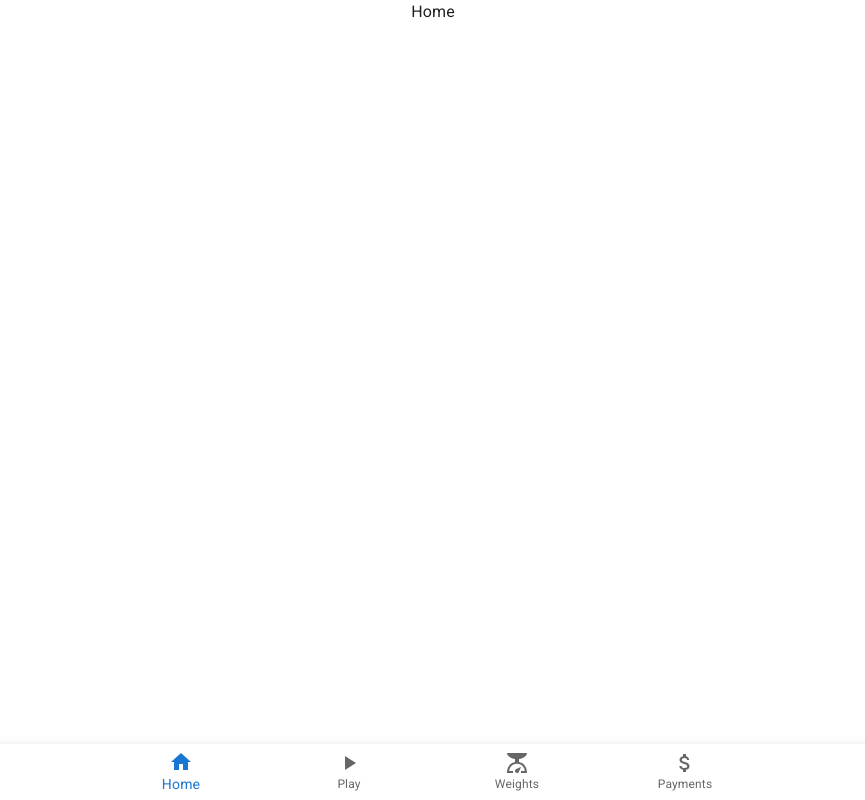
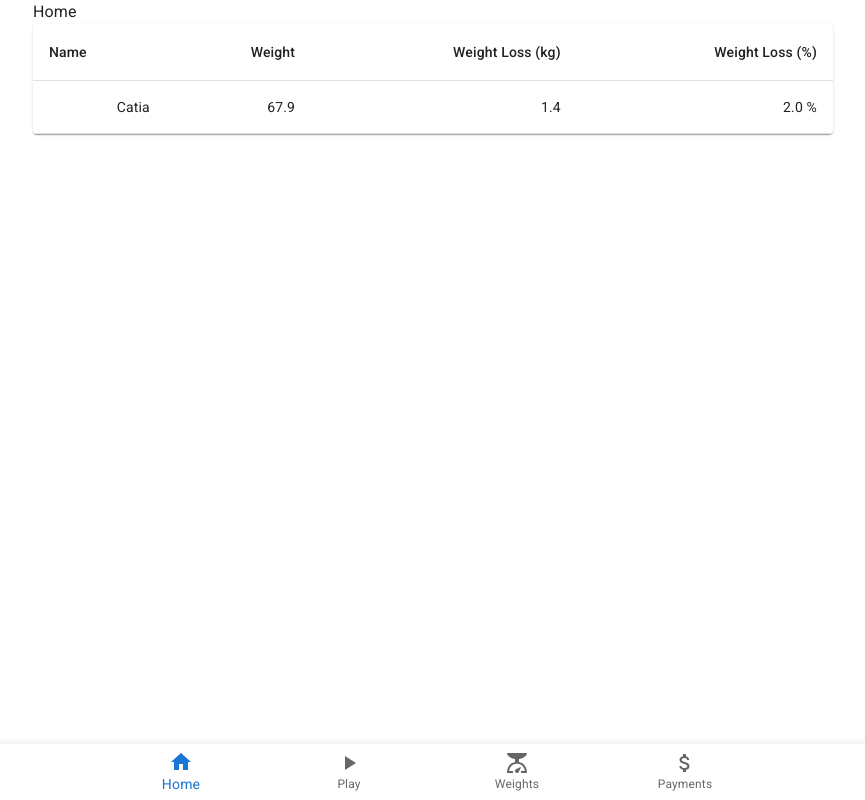
Before and after one commit to weight-insights/wi-react-ui, a React (Vite) app: page / in a window 1280 px wide. Shown: the whole page, without its empty margins (207-1072 px from the left). Built offline with nearby package versions, Linux system fonts and the light colour scheme.

Commit message:
Some wip

```diff
--- a/src/App.tsx
+++ b/src/App.tsx
@@ -10,7 +10,7 @@ import { Box, CssBaseline } from '@mui/material';
 
 function App() {
   return (
-    <Box sx={{textAlign: 'center'}}>
+    <Box>
       <CssBaseline />
       <BrowserRouter>
         <Routes>
--- /dev/null
+++ b/src/components/WiTable.tsx
@@ -0,0 +1,77 @@
+import { Paper, Table, TableBody, TableCell, TableContainer, TableHead, TableRow } from '@mui/material';
+
+interface HeaderType {
+  key: string,
+  text: string,
+  align?: 'center' | 'left' | 'right' | 'inherit' | 'justify' | undefined
+
+}
+
+export default function WiTable() {
+  const headerData: HeaderType[] = [
+    {
+      key: 'name',
+      text: 'Name',
+      align: 'left'
+    },
+    {
+      key: 'weight',
+      text: 'Weight',
+      align: 'right'
+    },
+    {
+      key: 'weightLossAmout',
+      text: 'Weight Loss (kg)',
+      align: 'right'
+    },
+    {
+      key: 'weightLossPercentage',
+      text: 'Weight Loss (%)',
+      align: 'right'
+    }
+  ];
+
+  const bodyData = [
+    {
+      name: 'Catia',
+      weight: 67.9,
+      weightLossAmout: 1.4,
+      weightLossPercentage: 2.0
+    }
+  ];
+
+  const tableHeader = createTableHeader(headerData);
+
+  const tableBody = (
+    <TableBody>
+      <TableRow>
+        <TableCell align="right">Catia</TableCell>
+        <TableCell align="right">67.9</TableCell>
+        <TableCell align="right">1.4</TableCell>
+        <TableCell align="right">2.0 %</TableCell>
+      </TableRow>
+    </TableBody>
+  );
+  return (
+    <TableContainer component={Paper}>
+      <Table sx={{ minWidth: 360 }} aria-label="weight insights table">
+        { tableHeader }
+        { tableBody }
+      </Table>
+    </TableContainer>
+  );
+}
+
+function createTableHeader(tableHeaderData: HeaderType[]) {
+  return (<TableHead>
+    { tableHeaderData.map((item) => {
+      return (<TableCell key={item.key} align={item?.align}>{ item.text }</TableCell>);
+    }) }
+  </TableHead>);
+}
+
+function createTableBody(tableBodyData: BodyType[]) {}
+
+function createTableRow(tableRowData: Object) {
+  return (<TableRow></TableRow>);
+}
--- a/src/pages/Layout.tsx
+++ b/src/pages/Layout.tsx
@@ -1,11 +1,12 @@
 import { Outlet } from 'react-router-dom';
 import WiMenu from '../components/WiMenu';
+import { Box } from '@mui/material';
 
 export default function Layout() {
   return (
-    <>
+    <Box sx={ { maxWidth: '800px', margin: 'auto' } }>
       <Outlet />
       <WiMenu />
-    </>
+    </Box>
   );
 }
--- a/src/pages/WiHome.tsx
+++ b/src/pages/WiHome.tsx
@@ -1,9 +1,11 @@
 import { Typography } from '@mui/material';
+import WiTable from '../components/WiTable';
 
 export default function WiHome() {
   return (
     <>
       <Typography>Home</Typography>
+      <WiTable></WiTable>
     </>
   );
 }
--- a/src/pages/WiPlay.tsx
+++ b/src/pages/WiPlay.tsx
@@ -1,13 +1,68 @@
-import { Box, Paper, Stack } from '@mui/material';
+import { Accordion, AccordionDetails, AccordionSummary, Box, Button, Grid, Typography } from '@mui/material';
+import { useState } from 'react';
+import ExpandMoreIcon from '@mui/icons-material/ExpandMore';
 
 export default function WiPlay() {
+  const [expanded, setExpanded] = useState<string>('none')
+
+  const handleChange = (panelName: string) => {
+    setExpanded(panelName === expanded ? 'none' : panelName)
+  }
+
   return (
-    <Box sx={{ width: '80%' }}>
-      <Stack spacing={2}>
-        <Paper>Weight</Paper>
-        <Paper>Payment</Paper>
-        <Paper>Vacation</Paper>
-      </Stack>
+    <Box>
+      <Accordion expanded={expanded === 'weight'} onChange={() => handleChange('weight')}>
+        <AccordionSummary expandIcon={ <ExpandMoreIcon /> }>
+          <Typography sx={{ width: '120px'}}>Weight</Typography>
+          <Typography>Enter your weight</Typography>
+        </AccordionSummary>
+        <AccordionDetails>
+          {/* <Typography>Last weight: 88 kg on June 23rd, 2024</Typography>
+          <Button>New</Button> */}
+          <Grid container spacing={0}>
+            <Grid item xs={9}>
+              <Typography sx={{ width: '80%'}}>Last weight: 88 kg on June 23rd, 2024</Typography>
+            </Grid>
+            <Grid item xs={3} sx={{ textAlign: 'end' }}>
+              <Button>New</Button>
+            </Grid>
+          </Grid>
+        </AccordionDetails>
+      </Accordion>
+      <Accordion expanded={expanded === 'pay'} onChange={() => handleChange('pay')}>
+        <AccordionSummary expandIcon={ <ExpandMoreIcon /> }>
+          <Typography sx={{ width: '120px'}}>Payment</Typography>
+          <Typography>Enter payment amount and date</Typography>
+        </AccordionSummary>
+        <AccordionDetails>
+          {/* <Typography>$ 10.00 paid on June 23rd, 2024</Typography>
+          <Button>New</Button> */}
+          <Grid container spacing={0}>
+            <Grid item xs={9}>
+              <Typography sx={{ width: '80%'}}>$ 10.00 paid on June 23rd, 2024</Typography>
+            </Grid>
+            <Grid item xs={3} sx={{ textAlign: 'end' }}>
+              <Button>New</Button>
+            </Grid>
+          </Grid>
+        </AccordionDetails>
+      </Accordion>
+      <Accordion expanded={expanded === 'vacation'} onChange={() => handleChange('vacation')}>
+        <AccordionSummary expandIcon={ <ExpandMoreIcon /> }>
+          <Typography sx={{ width: '120px'}}>Vacation</Typography>
+          <Typography>Set your vacation start date</Typography>
+        </AccordionSummary>
+        <AccordionDetails>
+          <Grid container spacing={0}>
+            <Grid item xs={9}>
+              <Typography sx={{ width: '80%'}}>Vacation start: July 26th, 2024</Typography>
+            </Grid>
+            <Grid item xs={3} sx={{ textAlign: 'end' }}>
+              <Button>Set</Button>
+            </Grid>
+          </Grid>
+        </AccordionDetails>
+      </Accordion>
     </Box>
   );
 }
```
